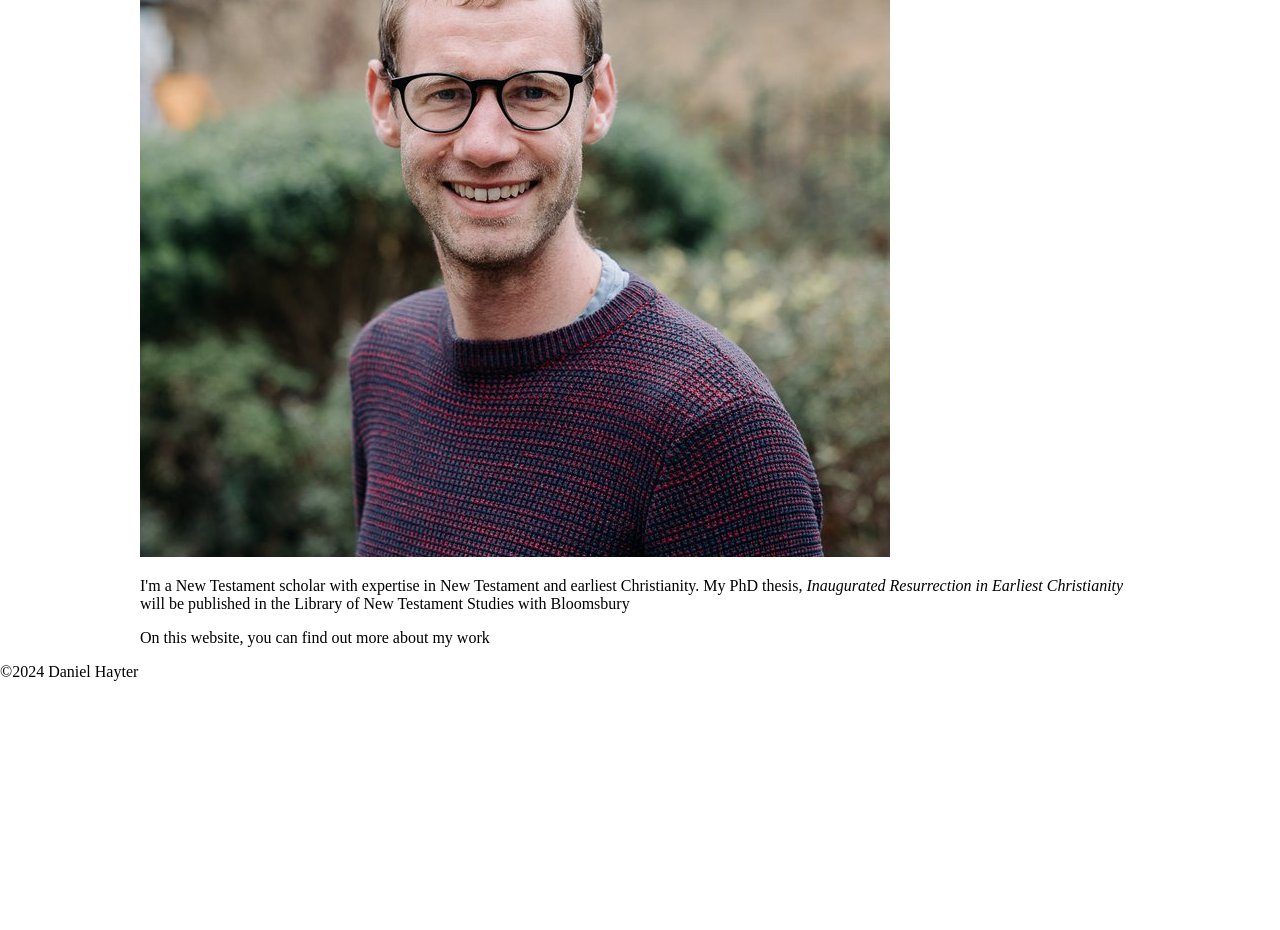
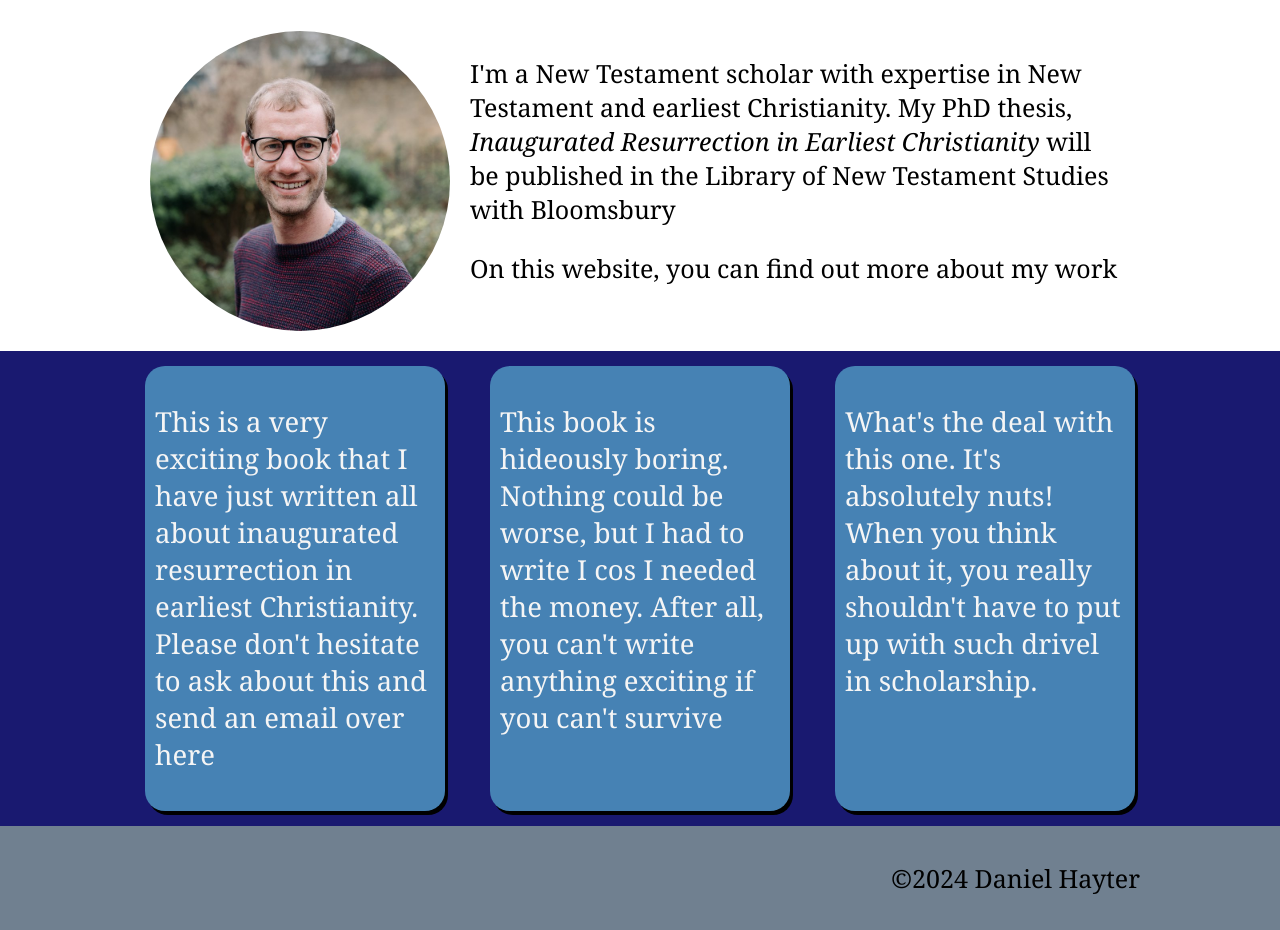
Before and after one commit to danhayter88/academic_website, a plain HTML site: page index.html in a window 1280 px wide. Shown: the part 377-1307 px from the top of the page. Before the commit the page ends 1074 px from the top, so only its background shows below. Drawn offline with Linux system fonts and the light colour scheme.

Commit message:
played around a bit

```diff
--- a/index.html
+++ b/index.html
@@ -17,18 +17,41 @@
             </nav>
         </header>
         <main>
-            <section id="welcome">
+            <section id="top">
+                <div class="section">
                     <h1>Welcome</h1>
+                </div>
+            </section>
+            <section id="">
+                <div class="section">
                     <h2>About</h2>
+                    <div id="welcome-flex">
                         <img id="headshot" src="resources/images/headshot.jpg" alt="Headshot of Dan Hayter"/>
                         <div id="about">
                             <p>I'm a New Testament scholar with expertise in New Testament and earliest Christianity. My PhD thesis, <i>Inaugurated Resurrection in Earliest Christianity</i> will be published in the Library of New Testament Studies with Bloomsbury</p>
                             <p>On this website, you can find out more about my work</p>
                         </div>
+                    </div>
+                </div>
+            </section>
+            <section id="book-section">
+                <div class="section">
+                    <div class="book-id">
+                        <p>This is a very exciting book that I have just written all about inaugurated resurrection in earliest Christianity. Please don't hesitate to ask about this and send an email over here</p>
+                    </div>
+                    <div class="book-id">
+                        <p>This book is hideously boring. Nothing could be worse, but I had to write I cos I needed the money. After all, you can't write anything exciting if you can't survive</p>
+                    </div>
+                    <div class="book-id">
+                        <p>What's the deal with this one. It's absolutely nuts! When you think about it, you really shouldn't have to put up with such drivel in scholarship.</p>
+                    </div>
+                </div>
             </section>
         </main>
         <footer>
+            <div class="section">
             <p>©2024 Daniel Hayter</p>
+            </div>
         </footer>
     </body>
 </html>
--- a/resources/css/style.css
+++ b/resources/css/style.css
@@ -1,5 +1,7 @@
 body {
     margin: 0px auto;
+    font-size: 25px;
+    font-family:Cambria, Cochin, Georgia, Times, 'Times New Roman', serif;
 }
 
 header {
@@ -22,9 +24,20 @@ nav li {
     text-align: center;
 }
 
-main {
-    max-width: 1000px;
-    margin: auto;
+h1 {
+    font-size: 200%;
+    text-align: center;
+    color: whitesmoke;
+}
+
+h2 {
+    font-size: 175%;
+    text-align: center;
+}
+
+footer {
+    text-align: right;
+    background-color:slategrey;
 }
 
 #website-name {
@@ -33,3 +46,69 @@ main {
     min-width: 240px;
     margin: auto 10px;
 }
+
+.section {
+    max-width: 1000px;
+    margin: auto;
+    padding: 10px 30px;
+}
+
+#book-section .section {
+    display: flex;
+    flex-wrap: wrap;
+    max-width: 1000px;
+    justify-content: space-between;
+}
+
+#welcome-flex {
+    display: flex;
+    flex-wrap: wrap;
+    width: 100%;
+}
+
+#top {
+    background-color: midnightblue;
+}
+
+#about {
+    width: 65%;
+    padding: 10px;
+}
+
+#headshot {
+    border-radius: 50%;
+    padding: 10px;
+}
+
+#book-section {
+    background-color:midnightblue;
+    color: whitesmoke;
+}
+
+.book-id {
+    width: 28%;
+    border-radius: 20px;
+    padding: 10px;
+    margin: 5px;
+    font-size: 110%;
+    background-color: steelblue;
+    box-shadow: 3px 4px black;
+}
+
+@media (min-width: 601px) {
+    #headshot {
+        width: 30%;
+    }
+}
+
+@media (max-width: 800px) {
+    #about {
+        width: 100%;
+    }
+    .book-id {
+        width: 100%;
+    }
+    #headshot {
+        width: 100%;
+    }
+}
```
Lines whose indentation alone changed are shown as unchanged.
